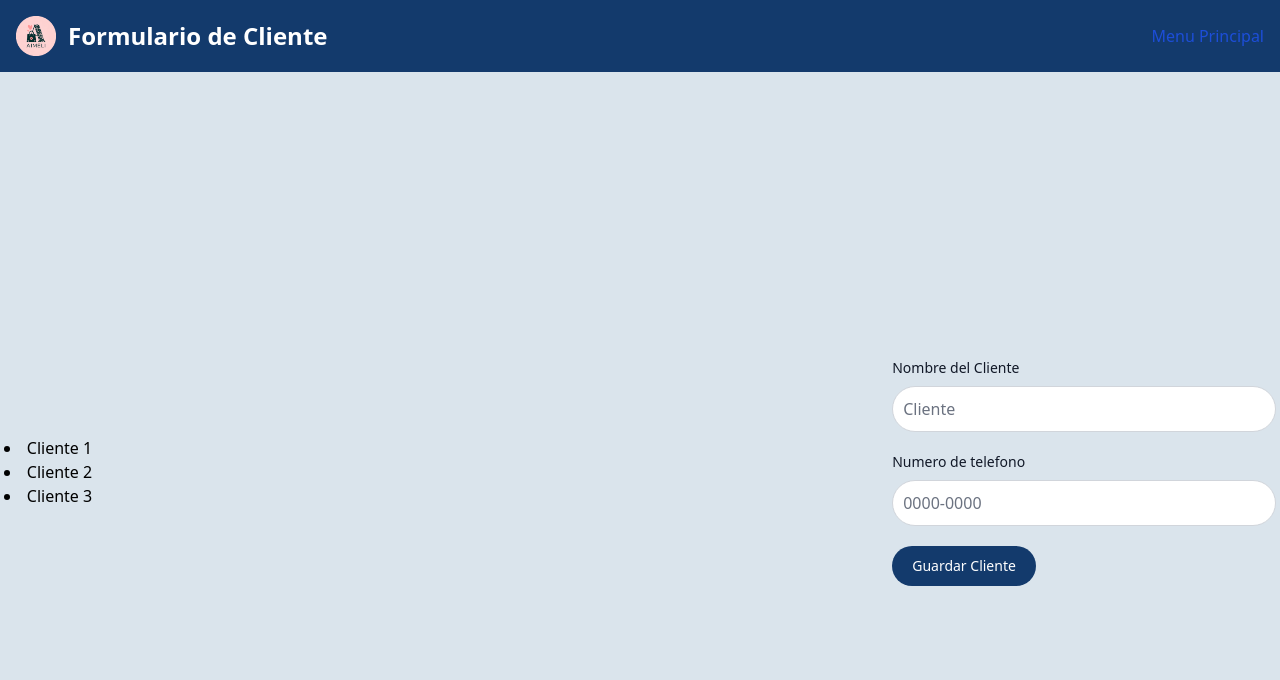
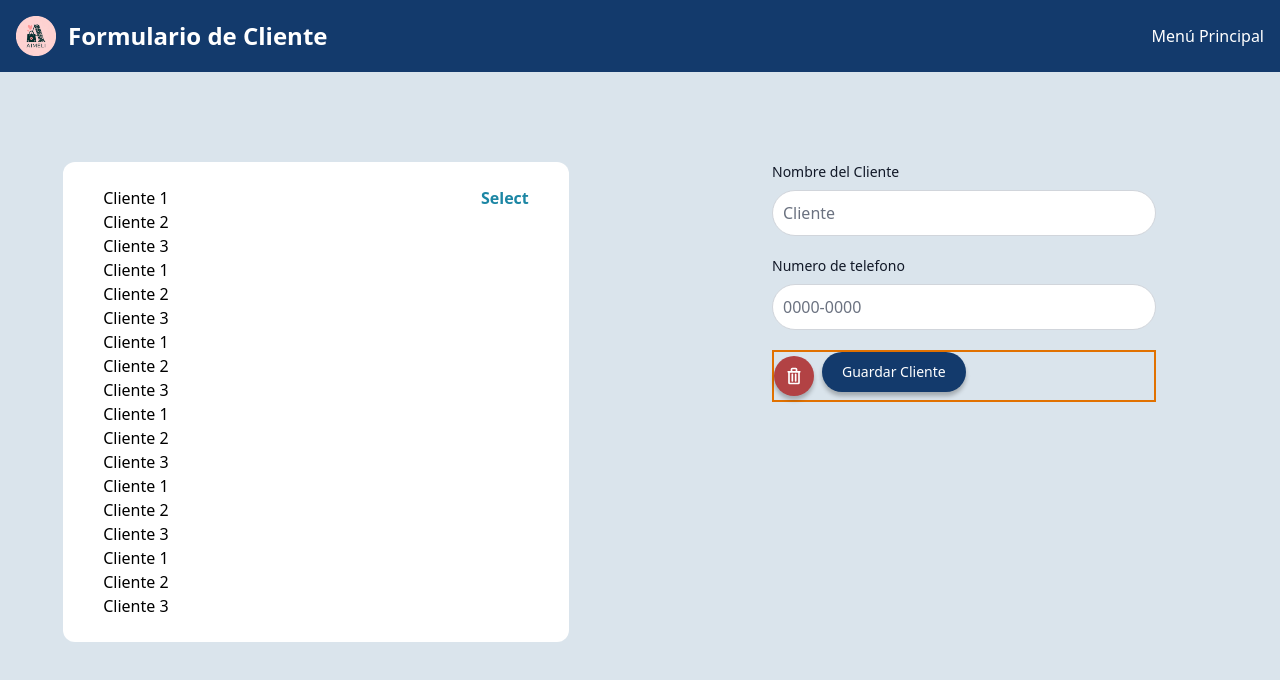
Before and after one commit to Alexandra-Rivera/Aimeli-Invoice-System-Frontend-NoSSR, an Angular app: page /clientes in a window 1280 px wide. Shown: the top 680 px of the page. Built offline with nearby package versions, Linux system fonts and the light colour scheme.

Commit message:
Changes: Creacion de scroll, añadiendo botones, mejorando el estilo, display de elementos

```diff
--- a/src/app/components/boton-icono-eliminar/boton-icono-eliminar.component.ts
+++ b/src/app/components/boton-icono-eliminar/boton-icono-eliminar.component.ts
@@ -7,6 +7,6 @@ import { Component, Input } from '@angular/core';
   styleUrl: './boton-icono-eliminar.component.css'
 })
 export class BotonIconoEliminarComponent {
- @Input() estilos: string = "boton-icono-eliminar-relleno w-15 h-15 centrar-contenido";
+ @Input() estilos: string = "boton-icono-eliminar-relleno w-10 h-10 centrar-contenido";
  @Input() icon_styles: string = "w-[100%] h-[100%] text-white-font-color";
 }
--- /dev/null
+++ b/src/app/components/encabezado/encabezado.component.html
@@ -0,0 +1 @@
+<p>encabezado works!</p>
--- a/src/app/home/pages/formularios/clientes/clientes.component.html
+++ b/src/app/home/pages/formularios/clientes/clientes.component.html
@@ -1,42 +1,116 @@
-<nav class="border-gray-200 bg-[#133A6C] dark:bg-[#133A6C] dark:border-gray-700 text-white">
-    <div class="max-w-screen-xl flex flex-wrap items-center justify-between mx-auto p-4">
+<nav
+  class="w-full max-sm:w-full border-gray-200 bg-[#133A6C] dark:bg-[#133A6C] dark:border-gray-700 text-white"
+>
+  <div
+    class="max-sm:w-full max-w-screen-2xl flex flex-wrap items-center justify-between p-4"
+  >
     <a href="#" class="flex items-center space-x-3 rtl:space-x-reverse">
       <img src="/logo2.png" class="h-10" alt="Flowbite Logo" />
-          <span class="self-center text-2xl font-semibold whitespace-nowrap dark:text-white">Formulario de Cliente</span>
+      <span
+        class="self-center text-2xl font-semibold whitespace-nowrap dark:text-white"
+        >Formulario de Cliente</span
+      >
     </a>
-      <button data-collapse-toggle="navbar-solid-bg" type="button" class="inline-flex items-center p-2 w-10 h-10 justify-center text-sm text-gray-500 rounded-lg md:hidden hover:bg-gray-100 focus:outline-none focus:ring-2 focus:ring-gray-200 dark:text-gray-400 dark:hover:bg-gray-700 dark:focus:ring-gray-600" aria-controls="navbar-solid-bg" aria-expanded="false">
+    <button
+      data-collapse-toggle="navbar-solid-bg"
+      type="button"
+      class="inline-flex items-center p-2 w-10 h-10 justify-center text-sm text-gray-500 rounded-lg md:hidden hover:bg-gray-100 focus:outline-none focus:ring-2 focus:ring-gray-200 dark:text-gray-400 dark:hover:bg-gray-700 dark:focus:ring-gray-600"
+      aria-controls="navbar-solid-bg"
+      aria-expanded="false"
+    >
       <span class="sr-only">Open main menu</span>
-          <svg class="w-5 h-5" aria-hidden="true" xmlns="http://www.w3.org/2000/svg" fill="none" viewBox="0 0 17 14">
-              <path stroke="currentColor" stroke-linecap="round" stroke-linejoin="round" stroke-width="2" d="M1 1h15M1 7h15M1 13h15"/>
+      <svg
+        class="w-5 h-5"
+        aria-hidden="true"
+        xmlns="http://www.w3.org/2000/svg"
+        fill="none"
+        viewBox="0 0 17 14"
+      >
+        <path
+          stroke="currentColor"
+          stroke-linecap="round"
+          stroke-linejoin="round"
+          stroke-width="2"
+          d="M1 1h15M1 7h15M1 13h15"
+        />
       </svg>
     </button>
     <div class="hidden w-full md:block md:w-auto" id="navbar-solid-bg">
-        <ul class="flex flex-col font-medium mt-4 rounded-lg bg-gray-50 md:space-x-8 rtl:space-x-reverse md:flex-row md:mt-0 md:border-0 md:bg-transparent dark:bg-gray-800 md:dark:bg-transparent dark:border-gray-700">
-          <li>
-            <a href="#" class="block py-2 px-3 md:p-0 text-white bg-blue-700 rounded-sm md:bg-transparent md:text-blue-700 md:dark:text-blue-500 dark:bg-blue-600 md:dark:bg-transparent " aria-current="page">Menu Principal</a>
+      <ul
+        class="flex flex-col font-medium mt-4 rounded-lg bg-gray-50 md:space-x-8 rtl:space-x-reverse md:flex-row md:mt-0 md:border-0 md:bg-transparent dark:bg-gray-800 md:dark:bg-transparent dark:border-gray-700"
+      >
+        <li class="text-white-font-color">
+          <a
+            href="#"
+            class="block py-2 px-3 md:p-0 text-white bg-blue-700 rounded-sm md:bg-transparent md:text-white-font-color md:dark:text-blue-500 dark:bg-blue-600 md:dark:bg-transparent"
+            aria-current="page"
+            >Menú Principal</a>
         </li>
       </ul>
     </div>
   </div>
 </nav>
-<body>
-<div class="flex justify-center items-center h-screen">
-<div>
+<body class="mt-[7%]">
+  <div class="grid grid-cols-1 lg:grid-cols-2 gap-4">
+    <section class="flex justify-center order-2 lg:order-1">
+      <div class="snap-y bg-fondo-terciario rounded-xl scroll-py-4 overflow-y-auto h-[60vh] w-[90%] lg:w-[80%] custom-scrollbar">
+      <ul class="snap-start px-10 py-6">
+        <li class="flex justify-between items-center">Cliente 1 <a href="" class="text-select-text-color font-bold">Select</a></li>
+        <li>Cliente 2</li>
+        <li>Cliente 3</li>
         <li>Cliente 1</li>
         <li>Cliente 2</li>
         <li>Cliente 3</li>
+        <li>Cliente 1</li>
+        <li>Cliente 2</li>
+        <li>Cliente 3</li>
+        <li>Cliente 1</li>
+        <li>Cliente 2</li>
+        <li>Cliente 3</li>
+        <li>Cliente 1</li>
+        <li>Cliente 2</li>
+        <li>Cliente 3</li>
+        <li>Cliente 1</li>
+        <li>Cliente 2</li>
+        <li>Cliente 3</li>
+      </ul>
       </div>
-<form class="pl-200">
-    <div class="mb-5    ">
-      <label for="nombre" class="block mb-2 text-sm font-medium text-gray-900 dark:text-white ">Nombre del Cliente</label>
-      <input type="text" id="nombre" class="w-96 p-2.5 border border-gray-300 rounded-full" placeholder="Cliente" required />
-
+    </section>
+    <section class="flex justify-center order-1 lg:order-2">
+      <form>
+        <div class="mb-5">
+          <label
+            for="nombre"
+            class="block mb-2 text-sm font-medium text-gray-900 dark:text-white"
+            >Nombre del Cliente</label
+          >
+          <input
+            type="text"
+            id="nombre"
+            class="w-96 p-2.5 border border-gray-300 rounded-full"
+            placeholder="Cliente"
+            required
+          />
         </div>
         <div class="mb-5">
-        <label for="telefono" class="block mb-2 text-sm font-medium text-gray-900 dark:text-white">Numero de telefono</label>
-        <input type="tel" id="telefono" class="w-96 p-2.5 border border-gray-300 rounded-full" placeholder="0000-0000" required />
+          <label
+            for="telefono"
+            class="block mb-2 text-sm font-medium text-gray-900 dark:text-white"
+            >Numero de telefono</label
+          >
+          <input
+            type="tel"
+            id="telefono"
+            class="w-96 p-2.5 border border-gray-300 rounded-full"
+            placeholder="0000-0000"
+            required
+          />
         </div>
-    <button type="submit" class="text-white bg-[#133A6C] hover:bg-[#0F2B4A] focus:ring-4 focus:outline-none focus:ring-blue-300 font-medium rounded-full text-sm px-5 py-2.5 text-center">Guardar Cliente</button>
+        <div class="flex flex-row items-center border-2 border-amber-600">
+        <app-boton-icono-eliminar/>
+        <app-boton-redondeado title="Guardar Cliente" estilos="boton-redondeado-oscuro"/>
+      </div>
       </form>
+    </section>
   </div>
 </body>
--- a/src/app/home/pages/formularios/clientes/clientes.component.ts
+++ b/src/app/home/pages/formularios/clientes/clientes.component.ts
@@ -1,8 +1,10 @@
 import { Component } from '@angular/core';
+import { BotonIconoEliminarComponent } from "../../../../components/boton-icono-eliminar/boton-icono-eliminar.component";
+import { BotonRedondeadoComponent } from "../../../../components/boton-redondeado/boton-redondeado.component";
 
 @Component({
   selector: 'app-clientes',
-  imports: [],
+  imports: [BotonIconoEliminarComponent, BotonRedondeadoComponent],
   templateUrl: './clientes.component.html',
   styleUrl: './clientes.component.css'
 })
```
Also changed, not shown: src/app/components/encabezado/encabezado.component.ts (added, +11 -0 lines), src/app/components/encabezado/encabezado.component.css (added), 1 other file (tests, documents, lock files or other folders). Lines whose indentation alone changed are shown as unchanged.
